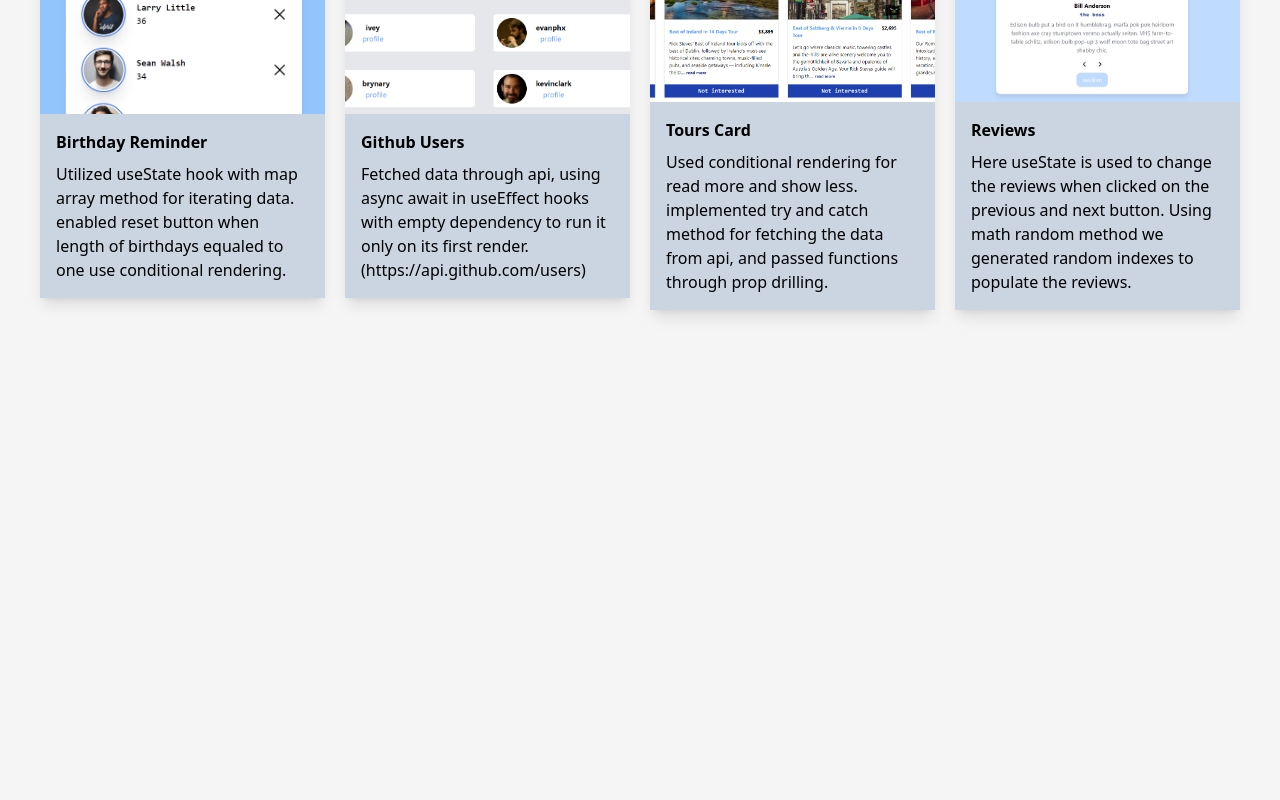
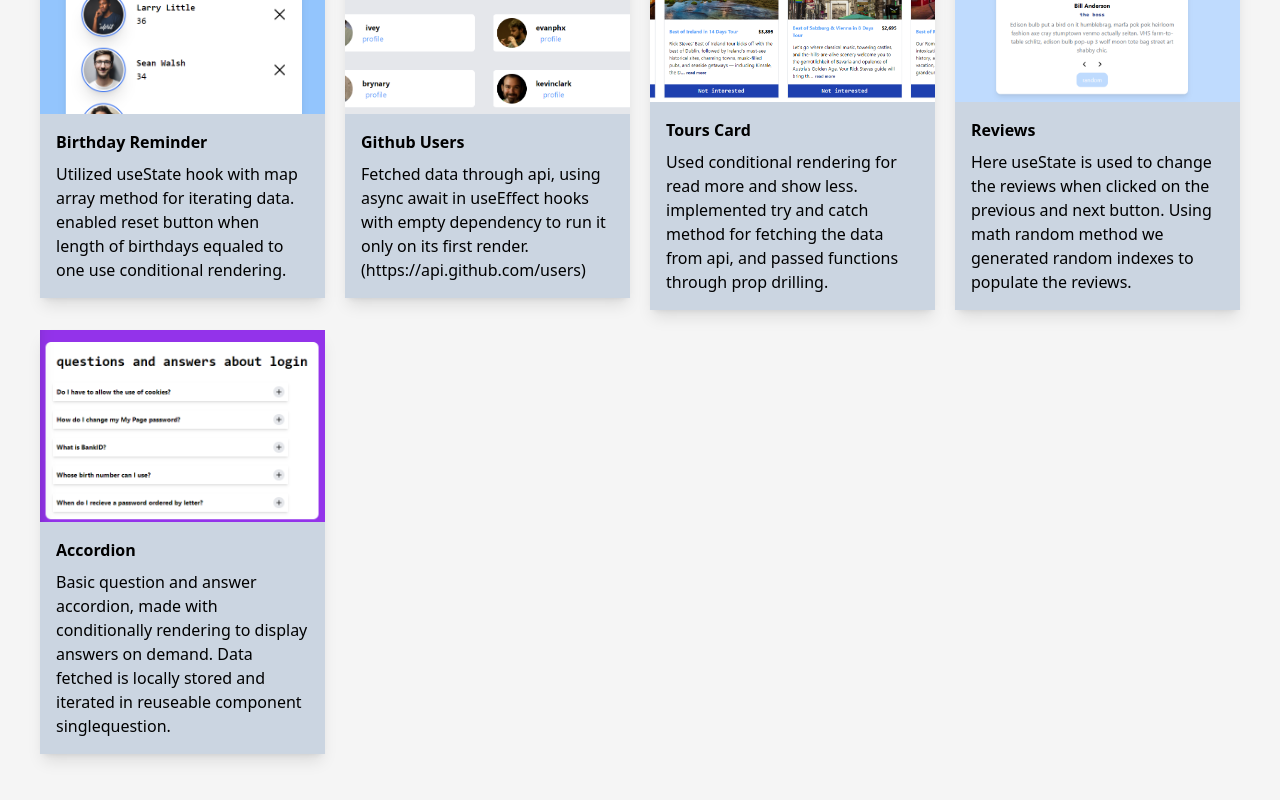
Before and after one commit to iamadityamall/react-projects, a React (Create React App) app: page /projects in a window 1280 px wide. Shown: the part 794-1594 px from the top of the page. Before the commit the page ends 1184 px from the top, so only its background shows below. Built offline with nearby package versions, Linux system fonts and the light colour scheme.

Commit message:
added new project to data

```diff
--- a/src/data/projectData.js
+++ b/src/data/projectData.js
@@ -1,7 +1,8 @@
 import link01 from "../images/rp-01-birthday-reminder-ui.png";
-import link02 from "../images/rp-02-github-users.png"
-import link03 from "../images/rp-03-tours-card.png"
-import link04 from "../images/rp-04-reviews.png"
+import link02 from "../images/rp-02-github-users.png";
+import link03 from "../images/rp-03-tours-card.png";
+import link04 from "../images/rp-04-reviews.png";
+import link05 from "../images/rp-05-accordion.png";
 
 export const projects = [
   {
@@ -32,4 +33,11 @@ export const projects = [
     info: "Here useState is used to change the reviews when clicked on the previous and next button. Using math random method we generated random indexes to populate the reviews.",
     link: "https://rp-reviews.netlify.app/",
   },
+  {
+    id: 4,
+    name: "Accordion",
+    image: link05,
+    info: "Basic question and answer accordion, made with conditionally rendering to display answers on demand. Data fetched is locally stored and iterated in reuseable component singlequestion.",
+    link: "https://rp-accordion.netlify.app/",
+  },
 ];
```
Also changed, not shown: src/images/rp-05-accordion.png (added).
